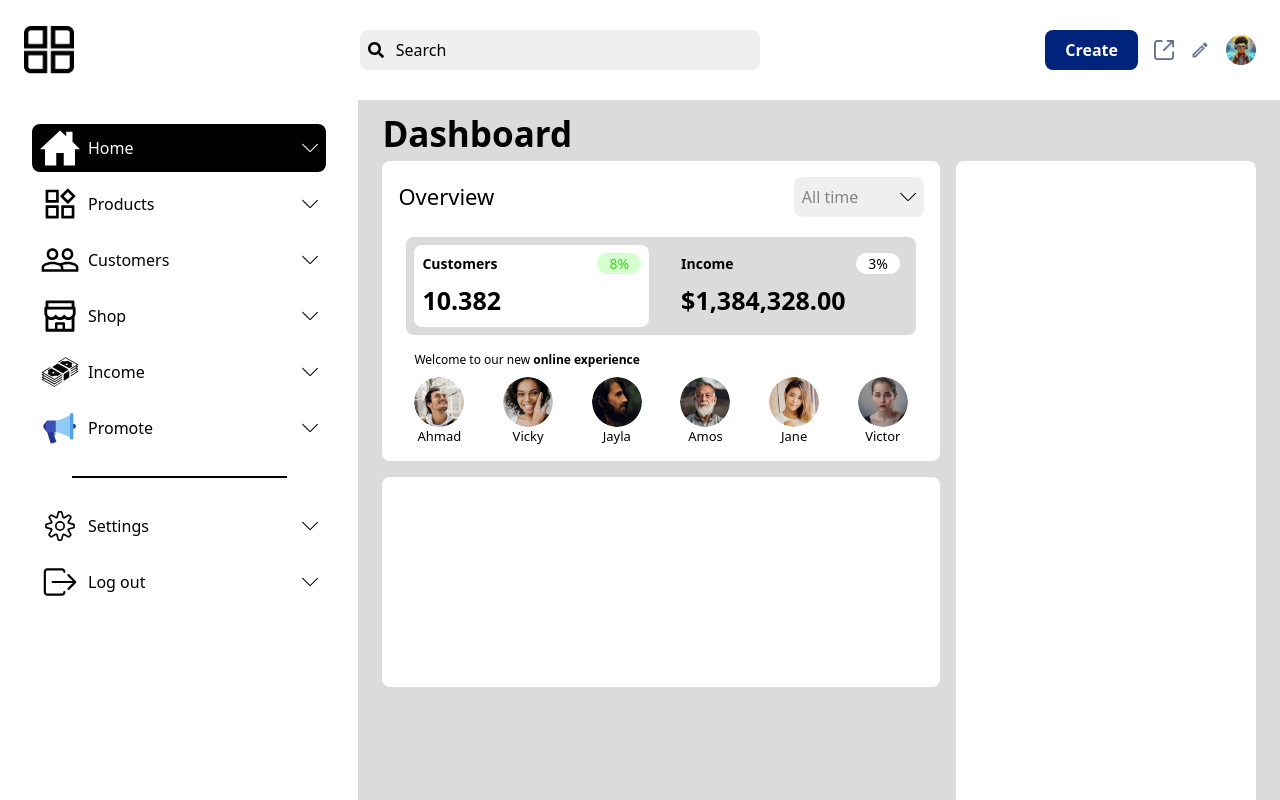
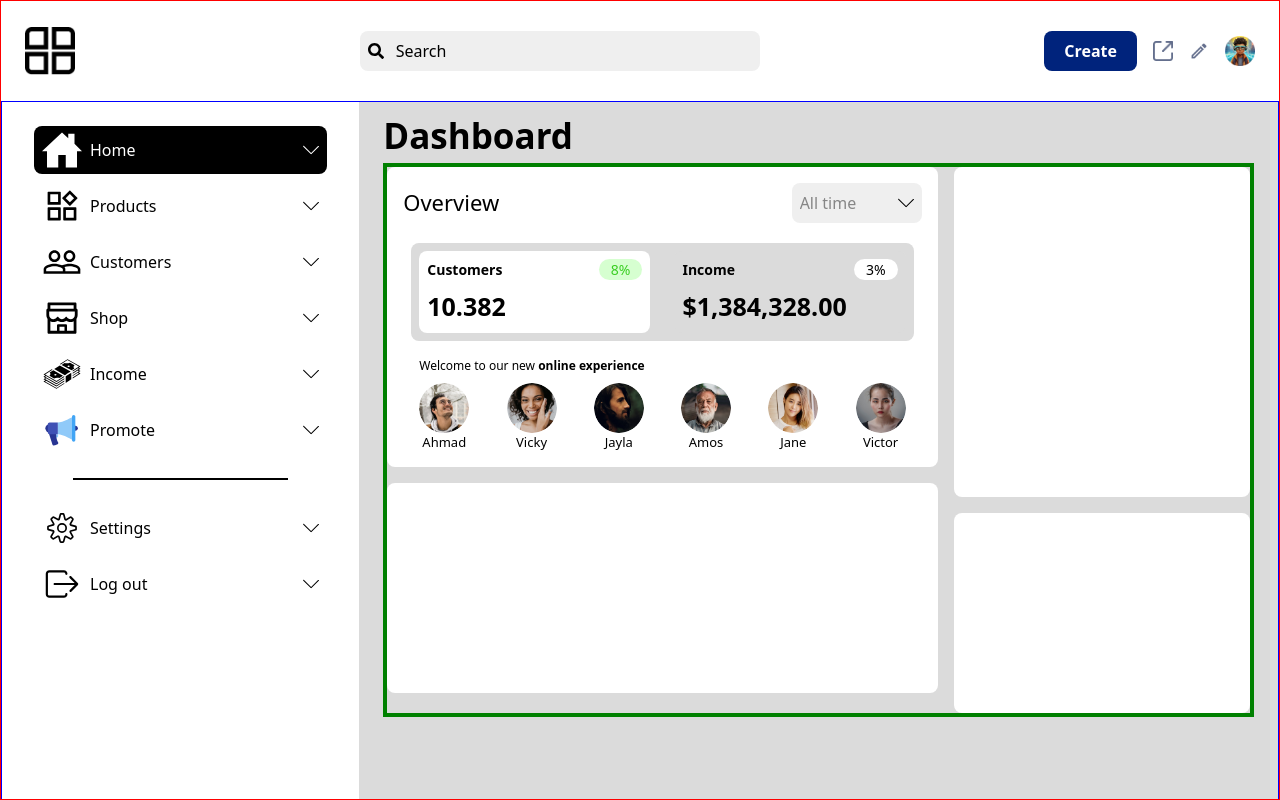
Before and after one commit to Afrimann/dashboard_ex, a Next.js app: page / in a window 1280 px wide. Built offline with nearby package versions, Linux system fonts and the light colour scheme.

Commit message:
Work on Responsiveness

```diff
--- a/app/components/Dashboard.tsx
+++ b/app/components/Dashboard.tsx
@@ -3,7 +3,7 @@ import Overview from './Overview';
 
 const Dashboard: React.FC = () => {
   return (
-    <div className='w-full h-full'>
+    <div>
       <h1 className='font-bold text-[35px]'>Dashboard</h1>
       <div className='wrapper'>
         <div className='first-col'>
@@ -12,9 +12,15 @@ const Dashboard: React.FC = () => {
           </div>
           <div className='chart'></div>
         </div>
-        <div className='second-col'></div>
+        <div className='second-col'>
+          <div className='sec-one'>
+
+          </div>
+          <div className='sec-two'>
+
+          </div>
+        </div>
       </div>
-
     </div>
   );
 };
--- a/app/globals.css
+++ b/app/globals.css
@@ -60,11 +60,11 @@
 /* MAIN STYLES */
 /* MAIN STYLES */
 .mainContent {
-  @apply h-full w-full flex;
+  @apply min-h-full h-auto w-full flex border border-[blue];
 }
 
 .contentArea {
-  @apply w-[100%] md:w-[72%] bg-[#DBDBDB] h-full;
+  @apply w-[100%] md:w-[72%] bg-[#DBDBDB];
 }
 
 .dynamicContent {
@@ -72,12 +72,8 @@
 }
 
 /* DASHBOARD STYLES */
-.home {
-  @apply w-full h-full;
-}
-
 .wrapper {
-  @apply flex flex-col md:flex-row gap-4 w-full h-full;
+  @apply flex flex-col md:flex-row gap-4 border-4 border-[green] h-full;
 }
 
 .first-col {
@@ -85,9 +81,14 @@
 }
 
 .second-col {
-  @apply w-[100%] md:w-[35%] h-full bg-white rounded-lg;
+  @apply w-[100%] md:w-[35%] h-full rounded-lg flex flex-col gap-4;
 }
-
+.sec-one{
+  @apply h-[330px] bg-white rounded-lg
+}
+.sec-two{
+  @apply h-[200px] bg-white rounded-lg
+}
 .overview {
   @apply w-full h-[300px] bg-white p-4 rounded-lg;
 }
--- a/app/page.tsx
+++ b/app/page.tsx
@@ -25,12 +25,12 @@ export default function Page() {
 
 
   return (
-    <div className='w-full h-screen overflow-hidden'>
+    <div className='border-[red] border w-full h-screen md:min-h-auto md:overflow-hidden overflow-x-hidden overflow-y-visible'>
       <Header
         showSideMenu={showSideMenu}
       />
       <main className='flex mainContent'>
-        <div className={`fixed top-0 left-0 h-full bg-white w-[100%] md:w-[28%] transition-transform transform ${sideMenuVisible ? 'translate-x-0' : '-translate-x-full'} md:translate-x-0 md:relative`}>
+        <div className={`fixed top-0 left-0 h-full bg-white w-[100%] md:w-[28%] transition-transform transform ${sideMenuVisible ? 'translate-x-0' : '-translate-x-full'} md:translate-x-0 md:relative z-[1000]`}>
 
           <SideMenu
             onMenuClick={handleMenuClick}
```
